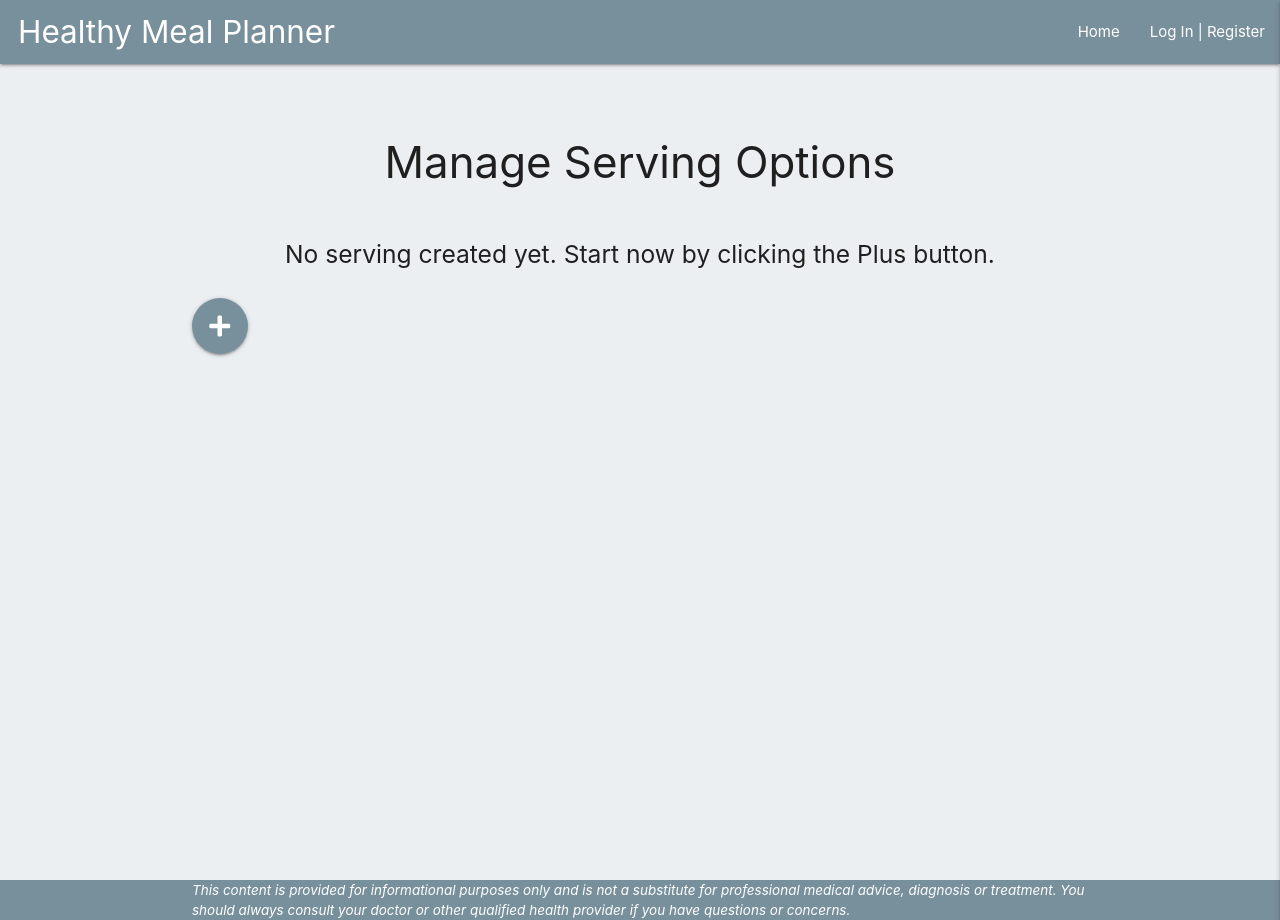
After one commit to belaventer/healthy-meal-planner, a Flask app: template templates/servings.html in a window 1280 px wide. The commit adds this page. Run offline with Flask 2, Linux system fonts and the light colour scheme; the template is opened without the code that fills it, so the values that code supplies are empty; some libraries are stand-ins or nearby versions.

Commit message:
Add Manage Servings functionality

```diff
--- a/app.py
+++ b/app.py
@@ -115,6 +115,32 @@ def profile(username):
     return redirect(url_for("login"))
 
 
+@app.route("/servings/<username>")
+def servings(username):
+    user = mongo.db.users.find_one(
+        {"username": session["user"]})
+
+    if not user["admin"]:
+        return redirect(url_for("home"))
+
+    else:
+        serving_options = mongo.db.serving_options.find()
+        servings = []
+
+        for serving in serving_options:
+            serving.pop("_id")
+
+            serving["category"] = serving["category"].replace("_", " ").title()
+
+            servings.append(serving)
+
+        if session["user"]:
+            return render_template(
+                "servings.html", user=user, serving_options=servings)
+
+    return redirect(url_for("login"))
+
+
 @app.route("/logout")
 def logout():
     # remove user from session cookie
--- a/templates/base.html
+++ b/templates/base.html
@@ -27,7 +27,7 @@
                     <li><a href="#">Build Meal</a></li>
                     <li><a href="#">Plan Week</a></li>
                     {% if user.admin %}
-                        <li><a href="#">Manage Servings</a></li>
+                        <li><a href="{{ url_for('servings', username=session['user']) }}">Manage Servings</a></li>
                     {% endif %}
                     <li><a href="{{ url_for('logout') }}">Log Out</a></li>
                 {% else %}
@@ -45,7 +45,7 @@
             <li><a href="#">Build Meal</a></li>
             <li><a href="#">Plan Week</a></li>
             {% if admin %}
-                <li><a href="#">Manage Servings</a></li>
+                <li><a href="{{ url_for('servings', username=session['user']) }}">Manage Servings</a></li>
             {% endif %}
             <li><a href="{{ url_for('logout') }}">Log Out</a></li>
         {% else %}
--- /dev/null
+++ b/templates/servings.html
@@ -0,0 +1,48 @@
+{% extends "base.html" %}
+{% block content %}
+
+    <div class="row">
+        <h3 class="col s12 center-align">Manage Serving Options</h3>
+    </div>
+
+    {% if serving_options|length == 0 %}
+
+        <div class="row">
+            <h5 class="col s12 center-align"> No serving  created yet. Start now by clicking the Plus button.</h5>
+        </div>
+
+    {% else %}
+
+        <div class="row valign-wrapper">
+            {% for serving in serving_options %}
+
+                <div class="col s5 offset-s1 m3 offset-m1">
+                    <div class="card-panel blue-grey lighten-1 white-text">
+                        <a class="btn-floating btn-small waves-effect waves-light blue-grey lighten-5
+                            right tooltipped" data-position="right" data-tooltip="Delete serving">
+                            <i class="fas fa-minus blue-grey-text"></i>
+                        </a>
+                        <a class="btn-floating btn-small waves-effect waves-light blue-grey lighten-5
+                            right tooltipped" data-position="right" data-tooltip="Edit serving">
+                            <i class="fas fa-pen blue-grey-text"></i>
+                        </a>
+
+                        <p><strong>{{ serving["category"] }}</strong></p>
+                        <p>{{ serving["quantity"] }} {{ serving["engineering_unit"] }} {{ serving["ingredient"] }} </p>
+                    </div>
+                </div>
+
+            {% endfor %}
+
+        {% endif %}
+
+        <div class="col s5 offset-s1 m3 offset-m1">
+            <a class="btn-floating btn-large waves-effect waves-light blue-grey lighten-1
+                tooltipped" data-position="top" data-tooltip="Add serving">
+                <i class="fas fa-plus"></i>
+            </a>
+        </div>
+
+    </div>
+
+{% endblock %}
```
